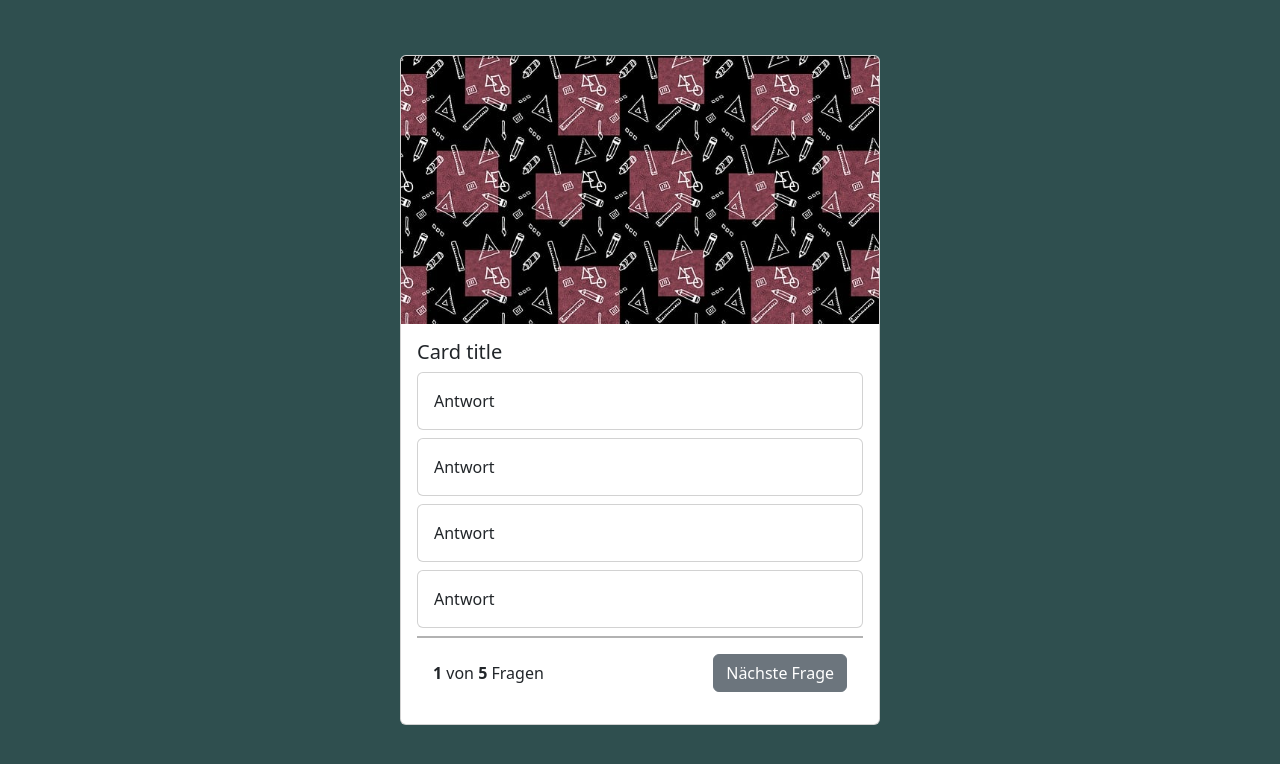
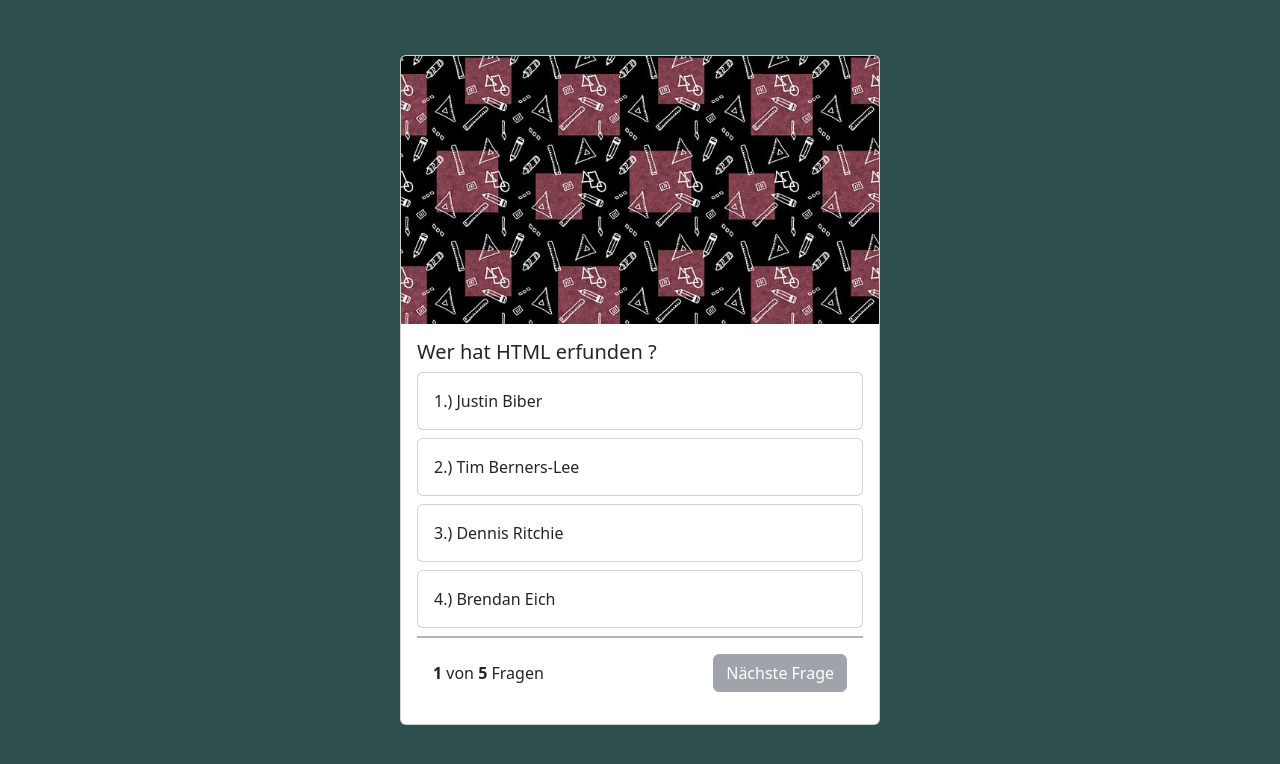
Before and after one commit to OptimismusPr1m3/QuizApp_DA, a website: page index.html in a window 1280 px wide. Shown: the part 60-824 px from the top of the page. Drawn offline with nearby package versions, Linux system fonts and the light colour scheme.

Commit message:
finished quizz card, shows right and false answers, resets the bg from all answers if next question is loaded

```diff
--- a/index.html
+++ b/index.html
@@ -10,7 +10,7 @@
     <title>QuizApp</title>
 </head>
 
-<body>
+<body onload="init()">
     <nav class="navbar bg-body-tertiary">
         <div class="container-fluid">
             <span class="navbar-brand mb-0 h1">QuizzApp</span>
@@ -20,32 +20,32 @@
         <div class="card quiz-card">
             <img src="img/pencil.jpg" class="card-img-top">
             <div class="card-body">
-                <h5 class="card-title">Card title</h5>
+                <h5 id="questionTitle" class="card-title"></h5>
                 <div class="card mb-2">
-                    <div class="card-body">
+                    <div id="answer_1" class="card-body quizz-answer-card" onclick="answer('answer_1')">
                         Antwort
                     </div>
                 </div>
                 <div class="card mb-2">
-                    <div class="card-body">
+                    <div id="answer_2" class="card-body quizz-answer-card" onclick="answer('answer_2')">
                         Antwort
                     </div>
                 </div>
                 <div class="card mb-2">
-                    <div class="card-body">
+                    <div id="answer_3" class="card-body quizz-answer-card" onclick="answer('answer_3')">
                         Antwort
                     </div>
                 </div>
                 <div class="card mb-2">
-                    <div class="card-body">
+                    <div id="answer_4" class="card-body quizz-answer-card" onclick="answer('answer_4')">
                         Antwort
                     </div>
                 </div>
                 <div class="question-footer">
                     <span>
-                        <b>1</b> von <b>5</b> Fragen
+                        <b id="currentQuestion"></b> von <b id="totalQuestions"></b> Fragen
                     </span>
-                    <button class="btn btn-secondary">Nächste Frage</button>
+                    <button onclick="nextQuestion()" class="btn btn-secondary" id="next-button" disabled>Nächste Frage</button>
                 </div>
 
             </div>
--- a/script.js
+++ b/script.js
@@ -0,0 +1,105 @@
+
+let questions = [
+    {
+        'question': "Wer hat HTML erfunden ?",
+        'answer_1': "1.) Justin Biber",
+        'answer_2': "2.) Tim Berners-Lee",
+        'answer_3': "3.) Dennis Ritchie",
+        'answer_4': "4.) Brendan Eich",
+        'right_answer': 2
+    },
+    {
+        'question': "Welche Dateierweiterung wird häufig für HTML-Dokumente verwendet?",
+        'answer_1': "1.) .exe",
+        'answer_2': "2.) .html",
+        'answer_3': "3.) .pdf",
+        'answer_4': "4.) .dmg",
+        'right_answer': 2
+    },
+    {
+        'question': "Welches Attribut wird verwendet, um einen Link in HTML festzulegen?",
+        'answer_1': "1.) src",
+        'answer_2': "2.) class",
+        'answer_3': "3.) alt",
+        'answer_4': "4.) href",
+        'right_answer': 4
+    },
+    {
+        'question': "Welche HTML5-Technologie ermöglicht die Speicherung von Daten im Webbrowser des Benutzers?",
+        'answer_1': "1.) LocalStorage",
+        'answer_2': "2.) SessionStorage",
+        'answer_3': "3.) WebSQL",
+        'answer_4': "4.) IndexedDB",
+        'right_answer': 1
+    },
+    {
+        'question': "Welche HTML-Tags werden verwendet, um eine Liste mit Aufzählungspunkten zu erstellen?",
+        'answer_1': "1.) &lt;ol&gt; und &lt;li&gt;",
+        'answer_2': "2.) &lt;p&gt; und &lt;br&gt;",
+        'answer_3': "3.) &lt;ul&gt; und &lt;li&gt;",
+        'answer_4': "4.) &lt;h1&gt; und &lt;h2&gt;",
+        'right_answer': 3
+    }
+]
+
+let currentQuestion = 0;
+
+function init() {
+    let totalQuestions = document.getElementById('totalQuestions');
+    totalQuestions.innerHTML = questions.length;
+    showCurrentQuestionFoot();
+    showQuestion();
+
+}
+
+function showCurrentQuestionFoot() {
+    let displayedQuestion = document.getElementById('currentQuestion');
+    displayedQuestion.innerHTML = currentQuestion + 1;
+}
+
+function showQuestion() {
+    let question = questions[currentQuestion]['question'];
+    let questionTitle = document.getElementById('questionTitle');
+    if (currentQuestion >= questions.length) {
+        //TODO ENDSCREEn
+    } else {
+        questionTitle.innerHTML = question;
+        showAnswers();
+    }
+}
+
+function showAnswers() {
+    for (let i = 1; i < 5; i++) {
+        let answerText = document.getElementById(`answer_${i}`);
+        let answer = questions[currentQuestion][`answer_${i}`];
+        answerText.innerHTML = ``;
+        answerText.innerHTML += answer;
+    }
+}
+
+function answer(selection) {
+    let userAnswer = Number(selection.slice(-1));
+    let rightAnswer = questions[currentQuestion]['right_answer'];
+    if (userAnswer === rightAnswer) {
+        document.getElementById(selection).parentNode.classList.add('bg-success');
+    } else {
+        document.getElementById(selection).parentNode.classList.add('bg-danger');
+        document.getElementById(`answer_${rightAnswer}`).parentNode.classList.add('bg-success');
+    }
+    document.getElementById('next-button').disabled = false;
+
+}
+
+function nextQuestion() {
+    currentQuestion++;
+    clearAll();
+    init();
+    showQuestion();
+}
+
+function clearAll() {
+    for (let i = 1; i < 5; i++) {
+        document.getElementById(`answer_${i}`).parentNode.classList.remove('bg-success');
+        document.getElementById(`answer_${i}`).parentNode.classList.remove('bg-danger');
+    }
+}
--- a/style.css
+++ b/style.css
@@ -23,3 +23,12 @@ body{
     padding: 16px;
     margin-top: 8px;
 }
+
+.quizz-answer-card:hover{
+    cursor: pointer;
+    background-color: rgba(0, 0, 0, 0.06);
+}
+
+.bg-success, .bg-danger{
+    color: white;
+}
```
